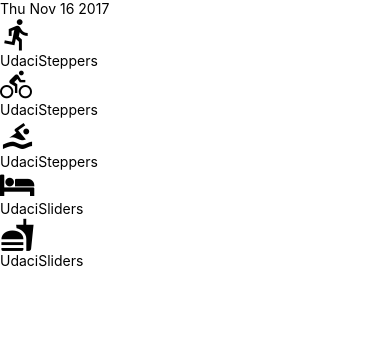
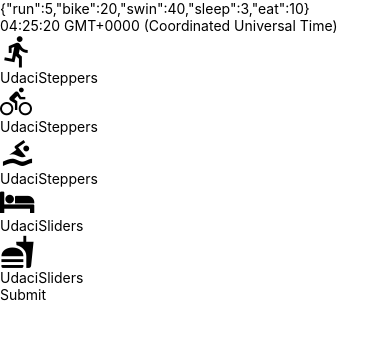
Before and after one commit to hlebon/udacifitness, a React Native app: screen / in a window 390 px wide. Shown: the top 338 px of the page. Built offline with nearby package versions, Linux system fonts and the light colour scheme.

Commit message:
feat: submit button

```diff
--- a/components/AddEntry.js
+++ b/components/AddEntry.js
@@ -1,17 +1,28 @@
 import React, { Component } from 'react'
-import { View, Text, Slider } from 'react-native'
-import { getMetricMetaInfo } from '../utils/helpers'
+import { View, Text, Slider, TouchableOpacity } from 'react-native'
+import { getMetricMetaInfo, timeToString } from '../utils/helpers'
 import UdaciSliders from './UdaciSliders'
 import UdaciSteppers from './UdaciSteppers'
 import DateHeader from './DateHeader'
 
+
+
+function SubmitBtn({onPress}){
+    return (
+        <TouchableOpacity onPress={onPress}>
+            <Text>Submit</Text>
+        </TouchableOpacity>
+    )
+}
+
+
 export default class AddEntry extends Component{
     state = {
-        run: 0,
-        bike: 0,
-        swin: 0,
-        sleep: 0,
-        eat: 0
+        run: 5,
+        bike:20,
+        swin: 40,
+        sleep: 3,
+        eat: 10
     }
 
     increment = (metric) => {
@@ -41,11 +52,33 @@
         }))
     }
 
+    submit = () => {
+        const key = timeToString()
+        const entry = this.state
+
+        this.setState(()=>({
+            run: 0,
+            bike: 0,
+            swin: 0,
+            sleep: 0,
+            eat: 0
+        }))
+
+        //update redux
+
+        //navigate to home
+
+        //save to DB
+
+        //clear local notification
+    }
+
     render(){
         const metaInfo = getMetricMetaInfo()
         return (
             <View>
-                <DateHeader date={(new Date).toDateString()}/>
+                <Text>{JSON.stringify(this.state)}</Text>
+                <DateHeader date={(new Date).toTimeString()}/>
                 {Object.keys(metaInfo).map( (key) => {
                     const { getIcon, type, ...rest } = metaInfo[key]
                     const value = this.state[key]
@@ -68,6 +101,7 @@
                         </View>
                     )
                 })}
+                <SubmitBtn onPress={this.submit}/>
             </View>
         )
     }
```
